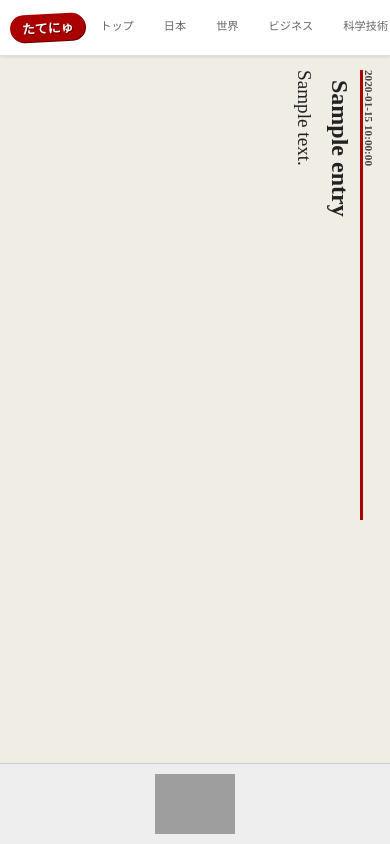
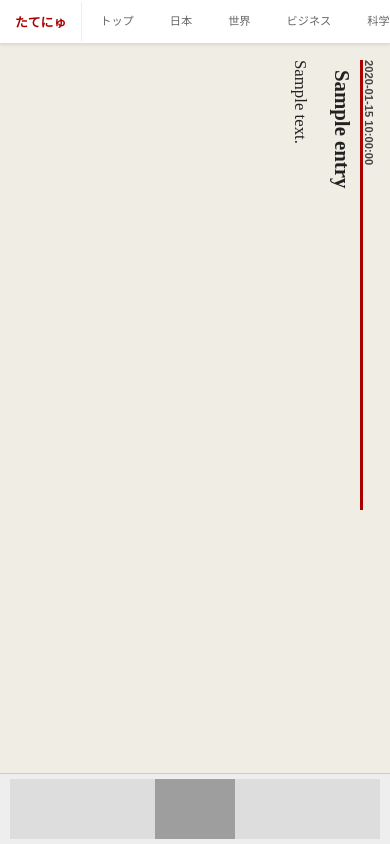
Before and after one commit to pnkt313/denno-news, a Flask app: template templates/index.html in a window 390 px wide. Run offline with Flask 3, Linux system fonts and the light colour scheme; the template is opened without the code that fills it: most values are stand-ins (such as "Sample title", 1, 10 or a date in 2020); grey boxes are pictures that could not be loaded.

Commit message:
Update index.html

```diff
--- a/templates/index.html
+++ b/templates/index.html
@@ -31,35 +31,39 @@
         }
 
         /* ==========================================================
-           2. プログレスバー (二段階加速)
+           【新設】プログレスバーのスタイル
            ========================================================== */
         #loading-bar-container {
-            writing-mode: horizontal-tb;
+            writing-mode: horizontal-tb; /* バーは横に走らせる */
             position: fixed;
             top: 0; left: 0; width: 100%;
-            height: 3px;
+            height: 4px;
             z-index: 9999;
-            opacity: 0;
-            pointer-events: none;
-            transition: opacity 0.2s ease;
+            display: none; /* 最初は隠しておく */
         }
         #loading-bar {
             width: 0%;
             height: 100%;
-            background-color: #a00;
-            box-shadow: 0 0 8px rgba(170, 0, 0, 0.6);
-            transition: width 0.4s cubic-bezier(0.1, 0.5, 0.5, 1);
+            background-color: #a00; /* 瓦版の赤 */
+            box-shadow: 0 0 10px rgba(170, 0, 0, 0.5);
         }
-        .is-loading #loading-bar-container { opacity: 1; }
+
+        /* 5秒かけて90%まで進むアニメーション */
+        @keyframes progress {
+            from { width: 0%; }
+            to { width: 90%; }
+        }
+        .loading-active #loading-bar {
+            animation: progress 5s linear forwards;
+        }
 
         /* ==========================================================
-           3. ナビゲーションメニュー (ポップなロゴ固定版)
+           2. スリムなメニュー
            ========================================================== */
         nav {
             writing-mode: horizontal-tb;
             position: fixed;
             top: 0; left: 0; width: 100%;
-            height: 55px; /* 高さを固定して安定させます */
             background-color: #fff;
             display: flex;
             align-items: center;
@@ -68,22 +72,15 @@
             border-bottom: 1px solid #ddd;
         }
 
-        /* ポップなロゴ（レイアウトを壊さないよう調整済み） */
         nav .brand {
             display: inline-block;
-            color: #fff;
-            background-color: #a00;
+            color: #a00;
             font-size: 1.6rem;
             font-weight: 900;
-            padding: 4px 12px;
-            margin-left: 10px;
-            border-radius: 50px;
+            padding: 10px 15px;
             white-space: nowrap;
-            font-family: "Hiragino Maru Gothic ProN", "Yu Gothic", sans-serif;
-            box-shadow: 1px 1px 0px #600;
-            transform: rotate(-3deg);
-            text-shadow: 1px 1px 0 #600;
-            flex-shrink: 0; /* ロゴが潰れないように */
+            font-family: "Yu Mincho", serif;
+            border-right: 1px solid #eee;
         }
 
         nav .menu {
@@ -92,18 +89,17 @@
             white-space: nowrap;
             -webkit-overflow-scrolling: touch;
             flex-grow: 1;
-            height: 100%;
-            align-items: center;
         }
         nav .menu::-webkit-scrollbar { display: none; }
+
         nav .menu a {
             text-decoration: none;
             color: #666;
             font-size: 1.4rem;
-            padding: 0 15px;
-            line-height: 55px;
+            padding: 12px 18px;
             border-bottom: 3px solid transparent;
         }
+
         nav .menu a.active {
             color: #a00;
             font-weight: bold;
@@ -111,18 +107,19 @@
         }
 
         /* ==========================================================
-           4. 紙面レイアウト
+           3. 紙面レイアウト（PC版）
            ========================================================== */
         main {
             display: grid;
             grid-template-rows: repeat(2, 1fr);
             grid-auto-flow: column;
             gap: 35px;
-            padding: 75px 30px 120px 30px; /* 上余白を少し増やしました */
+            padding: 65px 30px 120px 30px;
             height: 100vh;
             box-sizing: border-box;
             overflow-x: auto;
         }
+
         article {
             height: 420px;
             min-width: 300px;
@@ -134,13 +131,41 @@
             writing-mode: vertical-rl !important;
             -webkit-writing-mode: vertical-rl !important;
         }
-        .meta { font-size: 1.4rem; color: #444; margin-bottom: 12px; font-weight: bold; }
-        h2 { font-size: 3.0rem; line-height: 1.25; margin: 0 0 15px 0; font-weight: 800; border-right: 3px solid #a00; padding: 10px 5px; }
-        .content { font-size: 2.4rem; line-height: 1.7; overflow: hidden; height: 100%; }
+
+        .meta {
+            font-size: 1.4rem;
+            color: #444;
+            margin-bottom: 12px;
+            font-weight: bold;
+            font-family: sans-serif;
+        }
+
+        h2 {
+            font-size: 3.0rem;
+            line-height: 1.25;
+            margin: 0 0 15px 0;
+            font-weight: 800;
+            padding: 10px 5px;
+            border-right: 3px solid #a00;
+            writing-mode: vertical-rl !important;
+            -webkit-writing-mode: vertical-rl !important;
+        }
+
+        .content {
+            font-size: 2.4rem;
+            line-height: 1.7;
+            display: block !important;
+            writing-mode: vertical-rl !important;
+            -webkit-writing-mode: vertical-rl !important;
+            text-orientation: mixed !important;
+            overflow: hidden;
+            height: 100%;
+        }
+
         a.article-link { text-decoration: none; color: inherit; display: block; height: 100%; }
 
         /* ==========================================================
-           5. フッター
+           4. フッターバナー
            ========================================================== */
         footer {
             writing-mode: horizontal-tb;
@@ -152,10 +177,18 @@
             z-index: 1000;
             border-top: 1px solid #ccc;
         }
-        .banner-slot { width: 728px; max-width: 95%; height: 90px; overflow: hidden; }
+
+        .banner-slot {
+            width: 728px;
+            max-width: 95%;
+            height: 90px;
+            background-color: #ddd;
+            display: flex; justify-content: center; align-items: center;
+            overflow: hidden;
+        }
 
         /* ==========================================================
-           6. スマホ用レイアウト復元
+           5. スマホ用設定
            ========================================================= */
         @media (max-width: 768px) {
             body {
@@ -166,13 +199,15 @@
                 overflow-x: hidden;
                 display: block;
             }
+
             main {
                 display: flex;
                 flex-direction: column;
-                padding: 70px 15px 120px 15px; /* バーとの重なりを防止 */
+                padding: 60px 15px 120px 15px;
                 height: auto;
                 gap: 50px;
             }
+
             article {
                 writing-mode: vertical-rl !important;
                 -webkit-writing-mode: vertical-rl !important;
@@ -185,12 +220,27 @@
                 overflow-x: auto;
                 overflow-y: hidden;
             }
-            h2, .content { height: 450px !important; }
+
+            h2 {
+                font-size: 2.6rem;
+                height: 450px !important;
+                margin: 0 !important;
+                box-sizing: border-box;
+            }
+            .content {
+                font-size: 2.1rem;
+                height: 450px !important;
+                margin: 0 !important;
+                padding: 0 10px;
+                box-sizing: border-box;
+            }
+
             .banner-slot { height: 60px; }
+            footer { padding: 5px 0; }
         }
     </style>
 </head>
-<body id="page-body">
+<body>
 
 <div id="loading-bar-container">
     <div id="loading-bar"></div>
@@ -207,6 +257,7 @@
     <a href="/?cat=entertainment" class="{% if current_cat == 'entertainment' %}active{% endif %}">エンタメ</a>
     <a href="/?cat=sports" class="{% if current_cat == 'sports' %}active{% endif %}">スポーツ</a>
     <a href="/?cat=science" class="{% if current_cat == 'science' %}active{% endif %}">科学</a>
+
     <a href="/?cat=yahoo_main" class="{% if current_cat == 'yahoo_main' %}active{% endif %}">Y!主要</a>
     <a href="/?cat=yahoo_biz" class="{% if current_cat == 'yahoo_biz' %}active{% endif %}">Y!経済</a>
 </div>
@@ -229,7 +280,7 @@
 <footer>
     <div class="banner-slot">
         <a href="https://amzn.to/4se5ZlG" target="_blank" rel="noopener noreferrer" style="display: block; width: 100%; height: 100%;">
-            <img src="https://ppc-master.jp/labo/wp-content/uploads/2025/04/a642966d6dc6fda30ced5fa22a0c4f4f-e1744876154340.jpg"
+                      <img src="https://m.media-amazon.com/images/G/09/2026/x-site/SS_HVE2/n7QRJu4/03_ccm/SS26_Final_CCM_007_LUDO_DisplayAds_DTMB_1200x628.jpg"
                  alt="広告バナー"
                  style="max-height: 100%; width: auto; display: block; margin: 0 auto;">
         </a>
@@ -239,16 +290,12 @@
 <script>
     document.querySelectorAll('#category-menu a').forEach(link => {
         link.addEventListener('click', function() {
-            if (document.body.classList.contains('is-loading')) return;
-            const bar = document.getElementById('loading-bar');
-            const body = document.getElementById('page-body');
-            body.classList.add('is-loading');
+            // バーを表示してアニメーションを開始させる
+            const container = document.getElementById('loading-bar-container');
+            container.style.display = 'block';
+            container.classList.add('loading-active');
 
-            setTimeout(() => { bar.style.width = '25%'; }, 10);
-            setTimeout(() => {
-                bar.style.transition = 'width 5s cubic-bezier(0.1, 0.5, 0.5, 1)';
-                bar.style.width = '85%';
-            }, 200);
+            // クリックしたリンクを少し透明にして「読み込み中感」を出す（おまけ）
             this.style.opacity = '0.5';
         });
     });
```
Lines whose indentation alone changed are shown as unchanged.
